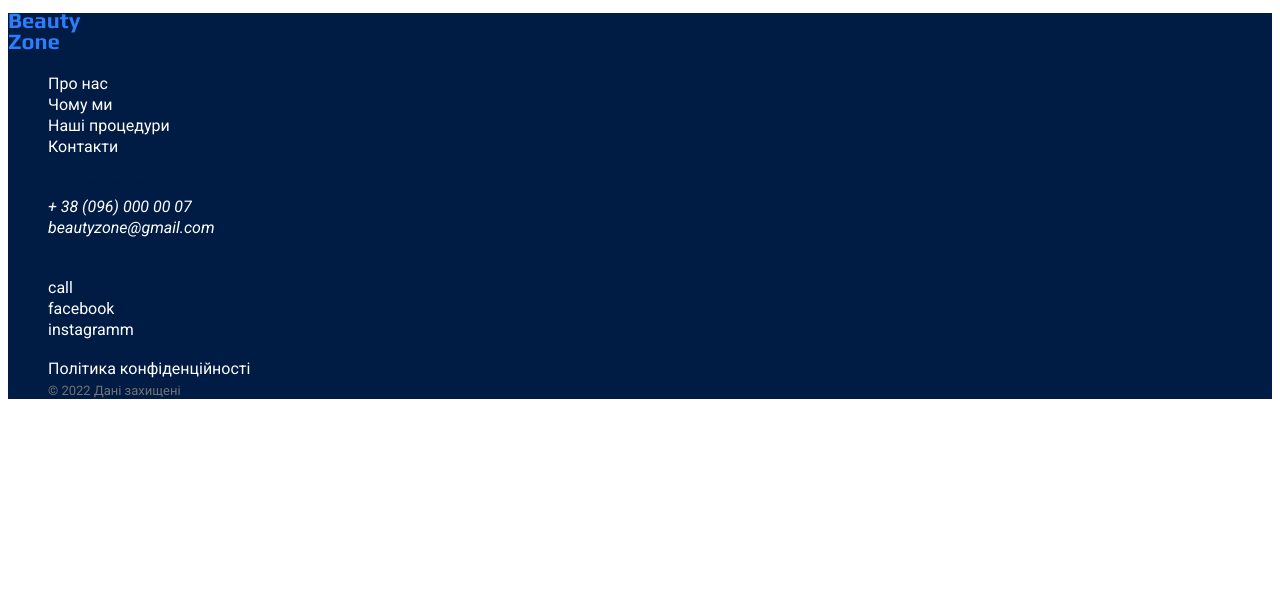
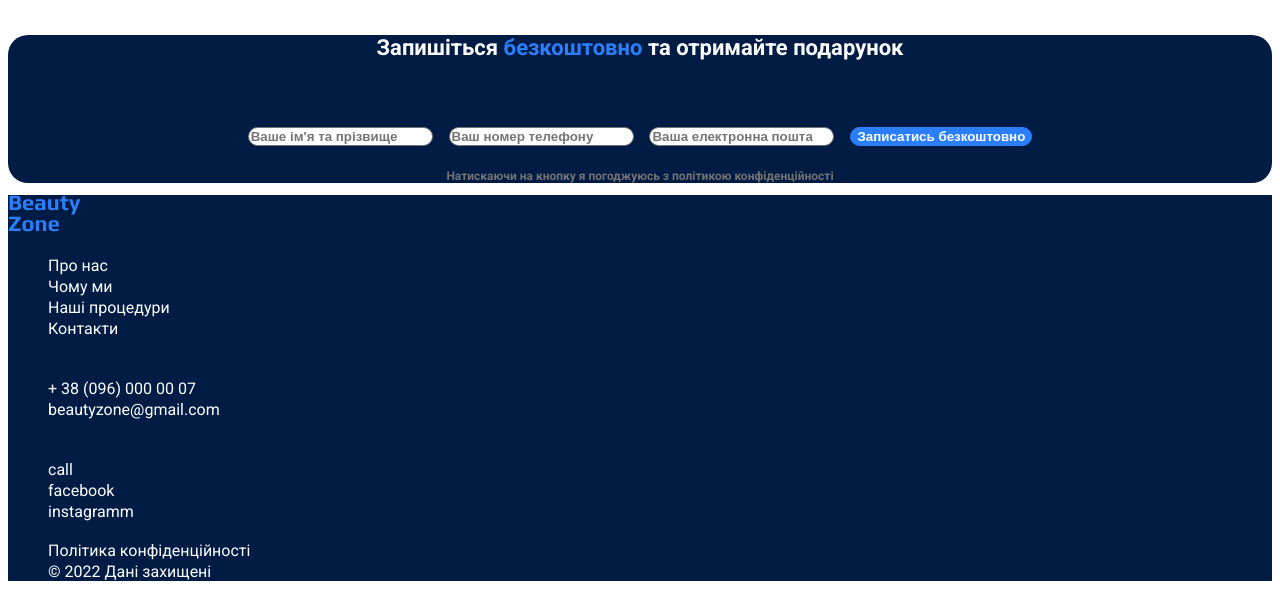
Before and after one commit to IrynaDenysovich/genius-hm-1, a plain HTML site: page index.html in a window 1280 px wide. Shown: the part 4182-4781 px from the top of the page. Before the commit the page ends 4599 px from the top, so only its background shows below. Drawn offline with Linux system fonts and the light colour scheme.

Commit message:
add form html

```diff
--- a/css/styles.css
+++ b/css/styles.css
@@ -16,7 +16,12 @@ ul {
 }
 a{
     text-decoration: none;
+
 }
+address{
+  font-style: normal;
+}
+
 .section-title {
   color: var(--color-primary_dark);
 }
@@ -67,9 +72,9 @@ a{
 
 }
 
-.hero-item{
+/* .hero-item{
 
-}
+} */
 
 .hero-info{
     font-size: 12px;
@@ -99,6 +104,39 @@ a{
     line-height: 1.18;
 }
 /* contact-section */
+/* form */
+.form-wraper{
+  background-color: var(--color-primary_dark);
+  border-radius: 20px;
+  color: var(--color-primary-light);
+}
+.form-title{
+  font-size: 22px;
+}
+.form-ptotect{
+  font-size: 12px;
+  color: #747272;
+}
+
+.form-input{
+  font-weight: 600;
+  color: var(--color-primary-light);
+  border-radius: 32px;
+  cursor: pointer;
+  border: 1px solid #747272;
+}
+.form-input:active{
+  background-color: #747272;
+}
+.button-form{
+  font-weight: 600;
+  color: var(--color-primary-light);
+  background-color: var(--color-brand);
+  border-radius: 32px;
+  cursor: pointer;
+  border: 1px solid var(--color-brand);
+}
+
 /* footer section */
 .footer-section {
   background-color: var(--color-primary_dark);
@@ -108,7 +146,7 @@ a{
   color: var(--color-primary-light);
 
 }
-.protect{
+.copyright{
     color: #747272;
     font-size: 13px;
 }
--- a/index.html
+++ b/index.html
@@ -123,6 +123,14 @@
           loading="lazy"
           referrerpolicy="no-referrer-when-downgrade"
         ></iframe>
+        <div class="form-wraper">
+          <h3 class="form-title">Запишіться <span class="accent">безкоштовно </span>та отримайте подарунок</h3>
+          <input type="text" class="form-input" placeholder="Ваше ім'я та прізвище">
+          <input type="tel" class="form-input" placeholder="Ваш номер телефону">
+          <input type="email" class="form-input" placeholder="Ваша електронна пошта">
+          <button type="submit" class="button-form">Записатись безкоштовно</button>
+          <p class="form-ptotect">Натискаючи на кнопку я погоджуюсь з політикою конфіденційності</p>
+        </div>
       </section>
     </main>
     <footer class="footer-section">
```
